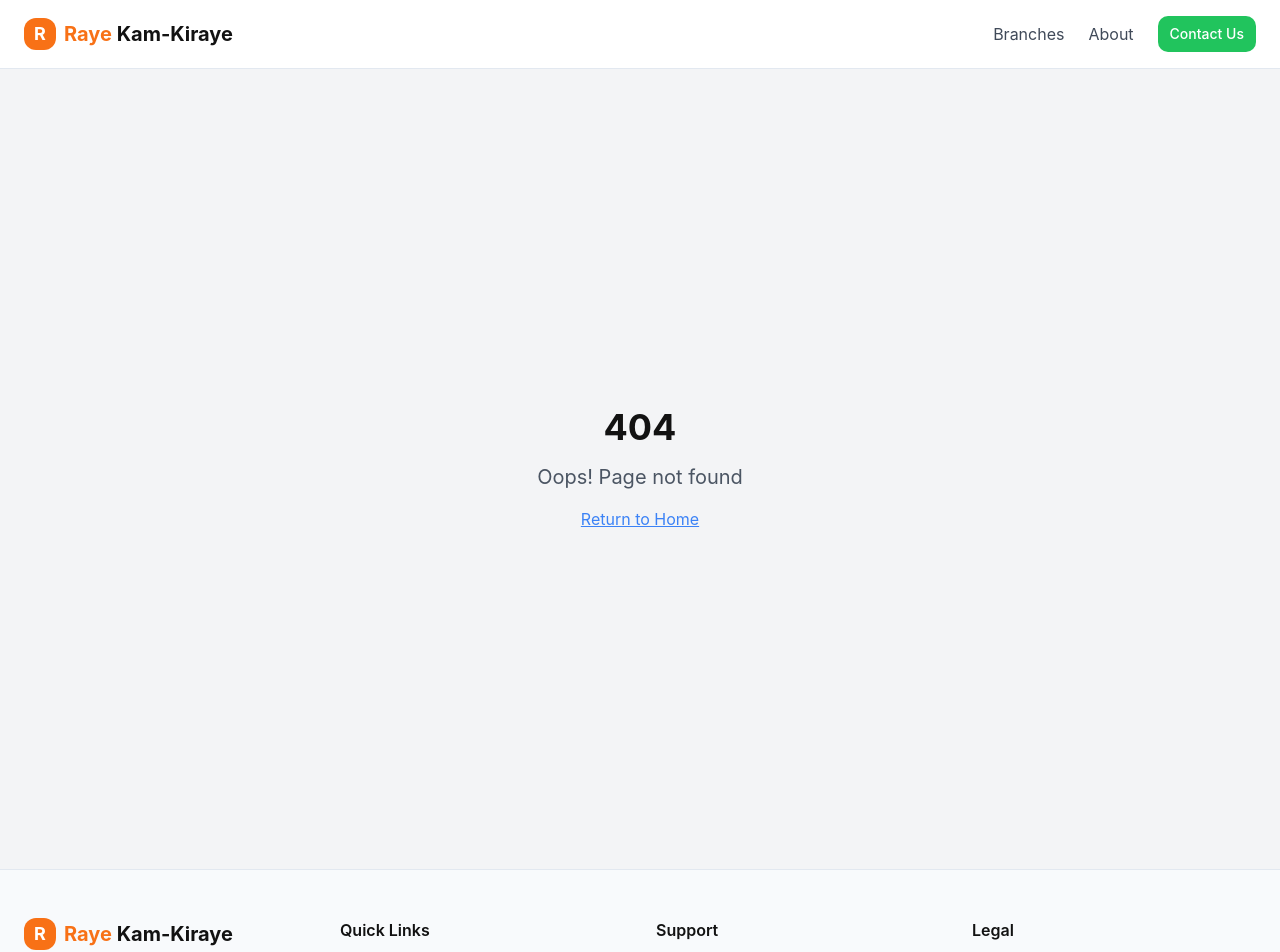
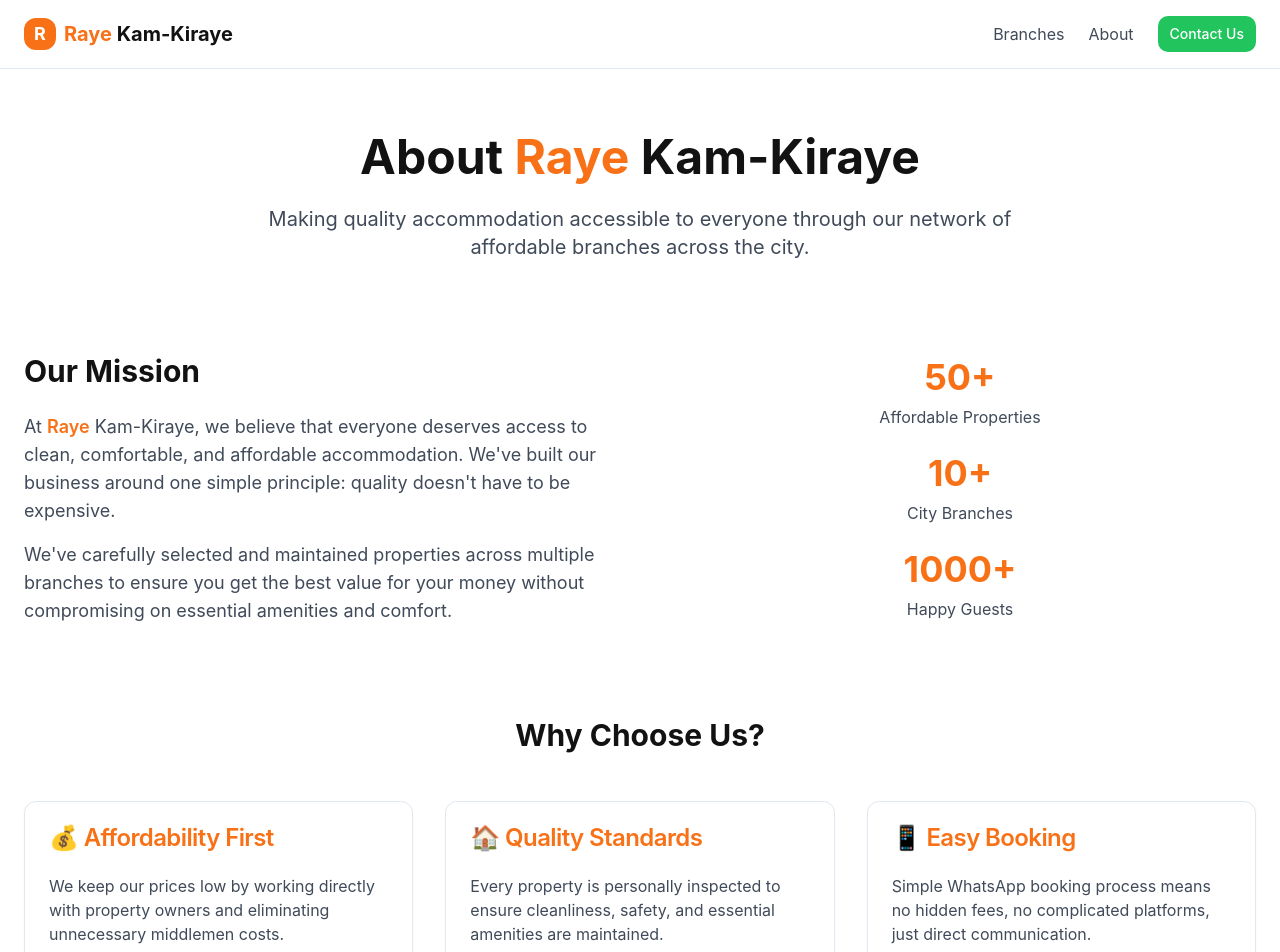
Before and after one commit to mhy630/stay-branch-book, a React (Vite) app: page /about in a window 1280 px wide. Shown: the top 952 px of the page. Built offline with nearby package versions, Linux system fonts and the light colour scheme.

Commit message:
Add About Us page
Create an "About Us" page and link it to the main page.

```diff
--- a/src/App.tsx
+++ b/src/App.tsx
@@ -6,6 +6,7 @@ import { BrowserRouter, Routes, Route } from "react-router-dom";
 import { Header } from "@/components/Header";
 import { Footer } from "@/components/Footer";
 import Index from "./pages/Index";
+import About from "./pages/About";
 import NotFound from "./pages/NotFound";
 
 const queryClient = new QueryClient();
@@ -21,6 +22,7 @@ const App = () => (
           <main className="flex-1">
             <Routes>
               <Route path="/" element={<Index />} />
+              <Route path="/about" element={<About />} />
               {/* ADD ALL CUSTOM ROUTES ABOVE THE CATCH-ALL "*" ROUTE */}
               <Route path="*" element={<NotFound />} />
             </Routes>
--- a/src/components/Footer.tsx
+++ b/src/components/Footer.tsx
@@ -23,7 +23,7 @@ export const Footer = () => {
             <h3 className="font-semibold mb-4">Quick Links</h3>
             <ul className="space-y-2 text-sm">
               <li><a href="#explore" className="text-muted-foreground hover:text-foreground transition-colors">Browse Branches</a></li>
-              <li><a href="#" className="text-muted-foreground hover:text-foreground transition-colors">About Us</a></li>
+              <li><a href="/about" className="text-muted-foreground hover:text-foreground transition-colors">About Us</a></li>
               <li><a href="#" className="text-muted-foreground hover:text-foreground transition-colors">FAQ</a></li>
             </ul>
           </div>
--- a/src/components/Header.tsx
+++ b/src/components/Header.tsx
@@ -19,7 +19,7 @@ export const Header = () => {
             <a href="#explore" className="text-muted-foreground hover:text-foreground transition-colors">
               Branches
             </a>
-            <a href="#about" className="text-muted-foreground hover:text-foreground transition-colors">
+            <a href="/about" className="text-muted-foreground hover:text-foreground transition-colors">
               About
             </a>
             <Button variant="whatsapp" size="sm" asChild>
--- /dev/null
+++ b/src/pages/About.tsx
@@ -0,0 +1,130 @@
+import { Button } from "@/components/ui/button";
+import { Card, CardContent, CardDescription, CardHeader, CardTitle } from "@/components/ui/card";
+import { Seo } from "@/components/Seo";
+import { WHATSAPP_NUMBER } from "@/config";
+
+const About = () => {
+  const title = "About Raye Kam-Kiraye — Affordable Accommodation Solutions";
+  const description = "Learn about our mission to provide quality, budget-friendly accommodation across multiple branches. Affordable stays without compromising on comfort.";
+
+  const jsonLd = {
+    "@context": "https://schema.org",
+    "@type": "Organization",
+    name: "Raye Kam-Kiraye",
+    url: typeof window !== 'undefined' ? window.location.origin : undefined,
+    description: "Affordable accommodation solutions across multiple branches",
+    sameAs: ["https://wa.me/" + WHATSAPP_NUMBER],
+  } as const;
+
+  return (
+    <div>
+      <Seo title={title} description={description} jsonLd={jsonLd} />
+
+      <main className="container mx-auto px-6 py-16">
+        {/* Hero Section */}
+        <section className="text-center mb-16">
+          <h1 className="text-4xl md:text-5xl font-bold mb-6">
+            About <span className="text-primary">Raye</span> Kam-Kiraye
+          </h1>
+          <p className="text-xl text-muted-foreground max-w-3xl mx-auto">
+            Making quality accommodation accessible to everyone through our network of affordable branches across the city.
+          </p>
+        </section>
+
+        {/* Mission Section */}
+        <section className="grid md:grid-cols-2 gap-12 items-center mb-16">
+          <div>
+            <h2 className="text-3xl font-bold mb-6">Our Mission</h2>
+            <p className="text-lg text-muted-foreground mb-4">
+              At <span className="text-primary font-semibold">Raye</span> Kam-Kiraye, we believe that everyone deserves access to clean, comfortable, and affordable accommodation. We've built our business around one simple principle: quality doesn't have to be expensive.
+            </p>
+            <p className="text-lg text-muted-foreground">
+              We've carefully selected and maintained properties across multiple branches to ensure you get the best value for your money without compromising on essential amenities and comfort.
+            </p>
+          </div>
+          <div className="bg-gradient-subtle rounded-lg p-8 text-center">
+            <div className="text-4xl font-bold text-primary mb-2">50+</div>
+            <p className="text-muted-foreground">Affordable Properties</p>
+            <div className="text-4xl font-bold text-primary mb-2 mt-6">10+</div>
+            <p className="text-muted-foreground">City Branches</p>
+            <div className="text-4xl font-bold text-primary mb-2 mt-6">1000+</div>
+            <p className="text-muted-foreground">Happy Guests</p>
+          </div>
+        </section>
+
+        {/* Values Section */}
+        <section className="mb-16">
+          <h2 className="text-3xl font-bold text-center mb-12">Why Choose Us?</h2>
+          <div className="grid md:grid-cols-3 gap-8">
+            <Card>
+              <CardHeader>
+                <CardTitle className="text-primary">💰 Affordability First</CardTitle>
+              </CardHeader>
+              <CardContent>
+                <CardDescription className="text-base">
+                  We keep our prices low by working directly with property owners and eliminating unnecessary middlemen costs.
+                </CardDescription>
+              </CardContent>
+            </Card>
+
+            <Card>
+              <CardHeader>
+                <CardTitle className="text-primary">🏠 Quality Standards</CardTitle>
+              </CardHeader>
+              <CardContent>
+                <CardDescription className="text-base">
+                  Every property is personally inspected to ensure cleanliness, safety, and essential amenities are maintained.
+                </CardDescription>
+              </CardContent>
+            </Card>
+
+            <Card>
+              <CardHeader>
+                <CardTitle className="text-primary">📱 Easy Booking</CardTitle>
+              </CardHeader>
+              <CardContent>
+                <CardDescription className="text-base">
+                  Simple WhatsApp booking process means no hidden fees, no complicated platforms, just direct communication.
+                </CardDescription>
+              </CardContent>
+            </Card>
+          </div>
+        </section>
+
+        {/* Story Section */}
+        <section className="bg-muted/50 rounded-lg p-8 md:p-12 mb-16">
+          <h2 className="text-3xl font-bold mb-6">Our Story</h2>
+          <p className="text-lg text-muted-foreground mb-4">
+            <span className="text-primary font-semibold">Raye</span> Kam-Kiraye was founded with a simple observation: finding affordable, decent accommodation shouldn't be a luxury. Too many people were paying premium prices for basic needs or compromising on safety and cleanliness to save money.
+          </p>
+          <p className="text-lg text-muted-foreground mb-4">
+            We started by partnering with reliable property owners who shared our vision of providing honest, affordable accommodation. Today, we operate across multiple branches, each carefully selected for accessibility, safety, and value.
+          </p>
+          <p className="text-lg text-muted-foreground">
+            Our direct booking approach through WhatsApp ensures transparent pricing and personal service, making your accommodation search as stress-free as possible.
+          </p>
+        </section>
+
+        {/* CTA Section */}
+        <section className="text-center">
+          <h2 className="text-3xl font-bold mb-6">Ready to Find Your Affordable Stay?</h2>
+          <p className="text-lg text-muted-foreground mb-8 max-w-2xl mx-auto">
+            Browse our branches and discover quality accommodation that fits your budget. Get in touch via WhatsApp for instant availability and booking.
+          </p>
+          <div className="flex flex-wrap gap-4 justify-center">
+            <Button variant="whatsapp" size="lg" asChild>
+              <a href={`https://wa.me/${WHATSAPP_NUMBER}?text=${encodeURIComponent('Hi! I want to know more about your affordable accommodation options.')}`} target="_blank" rel="noopener noreferrer">
+                Chat on WhatsApp
+              </a>
+            </Button>
+            <Button variant="outline" size="lg" asChild>
+              <a href="/">Browse Properties</a>
+            </Button>
+          </div>
+        </section>
+      </main>
+    </div>
+  );
+};
+
+export default About;
```
